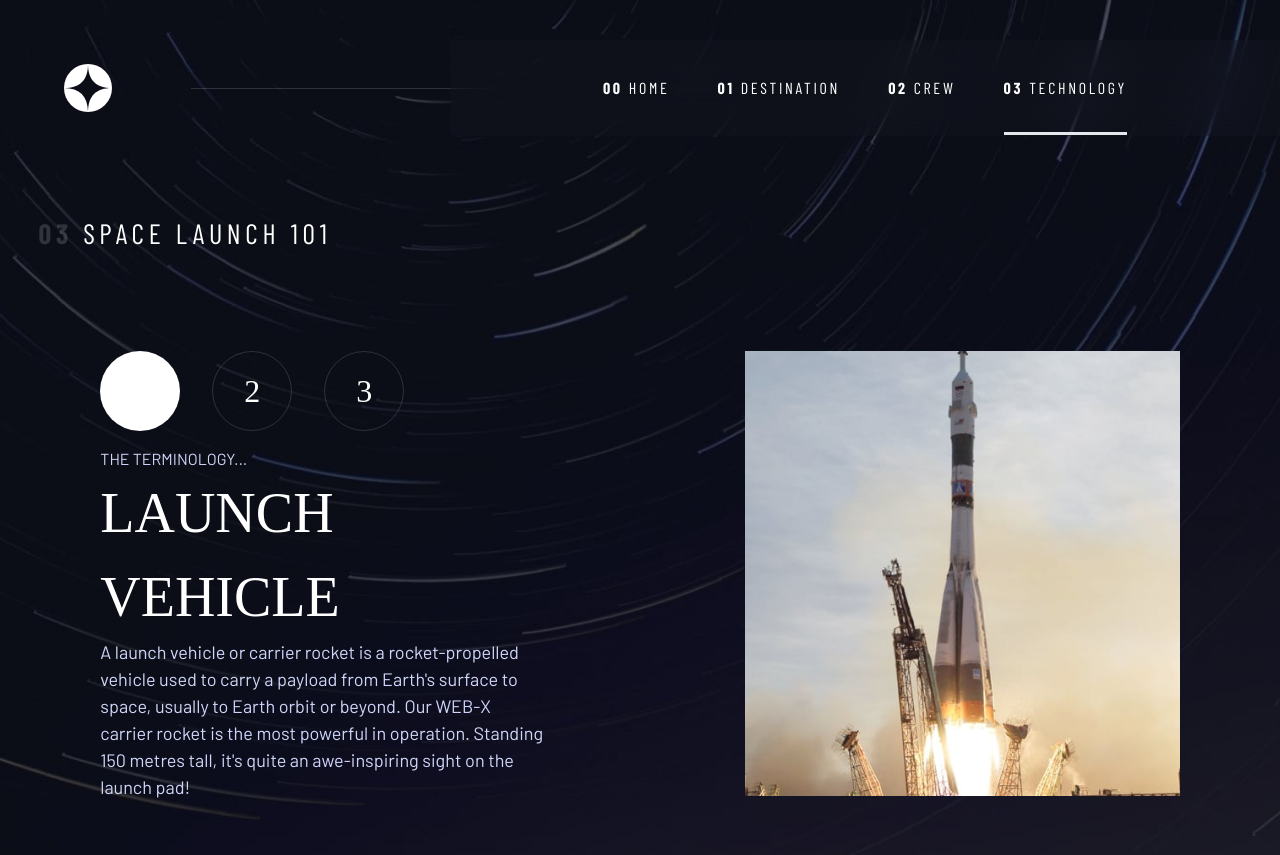
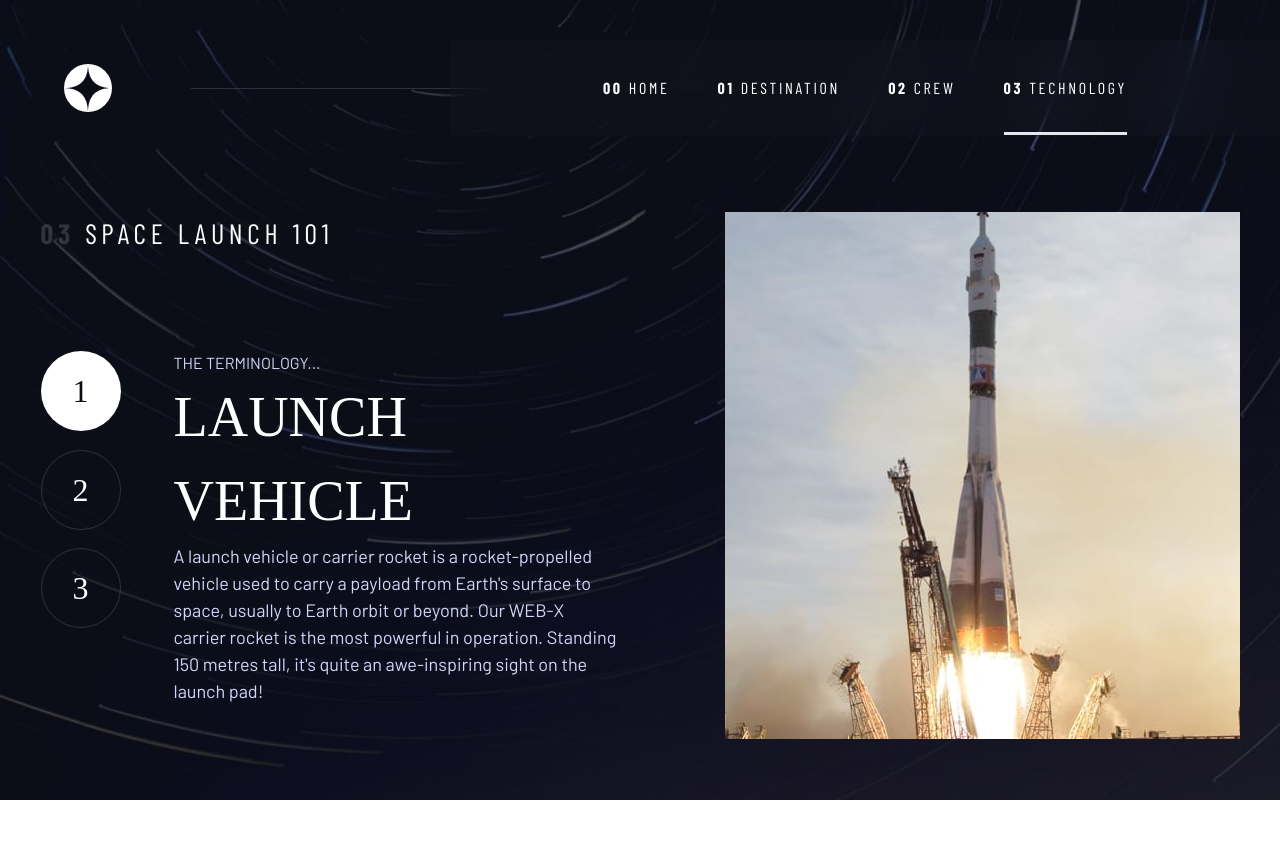
Before and after one commit to isushmoy/space-tourism, a Vue app: page /#/technology in a window 1280 px wide. After the commit the page ends 800 px from the top, so only its background shows below. Built offline with nearby package versions, Linux system fonts and the light colour scheme; a web font is replaced by a local one.

Commit message:
Fixed margins and organized the layouts

```diff
--- a/src/components/NavBar.vue
+++ b/src/components/NavBar.vue
@@ -70,7 +70,7 @@ let toggle = ref(false);
         <div
           class="ms-8 flex flex-col justify-center sm:gap-[2.25rem] md:gap-[3rem] text-white mt-[2.25rem] tracking-[0.169rem] uppercase ff-sans-cond"
         >
-          <router-link active-class="border-b-[0.1875rem] w-max" class="mb-8" to="/"
+          <router-link active-class="border-b-2 w-max" class="mb-8" to="/"
             ><span class="sm:hidden font-bold md:inline-block">00</span>
             Home</router-link
           >
--- a/src/components/Technology.vue
+++ b/src/components/Technology.vue
@@ -10,6 +10,7 @@ const contentName = computed(() => content[index.value].name);
 const contentDescription = computed(() => content[index.value].description);
 
 const images = computed(() => "src" + content[index.value].images.portrait);
+const imagesLandscape = computed(() => "src" + content[index.value].images.landscape);
 const distance = computed(() => content[index.value].distance);
 const travel = computed(() => content[index.value].travel);
 
@@ -19,29 +20,35 @@ const isActive = (key) => index.value === key;
 
 <template>
 <div class="min-h-screen bg-[url('../assets/technology/background-technology-mobile.jpg')] bg-cover bg-bottom sm:bg-[url('../assets/technology/background-technology-tablet.jpg')] md:bg-[url('../assets/technology/background-technology-desktop.jpg')]" alt="background-image-technology">
-    <div class="text-center pt-[5.5rem] sm:pt-[8.5rem] md:pt-[13.25rem] mx-auto md:max-w-[94rem]">
-        <h1 class="ff-sans-cond tracking-[0.169rem] sm:tracking-[0.211rem] md:tracking-[0.295rem] text-white mb-8 sm:mb-[3.75rem] md:mb-[6.0625rem] sm:ps-[2.40625rem] sm:text-[1.25rem] sm:text-left md:text-[1.75rem]"><span class="text-[#ffffff28] font-bold">03</span> SPACE LAUNCH 101</h1>
+    <div class="text-center pt-[5.5rem] sm:pt-[8.5rem] md:pt-[13.25rem] md:flex md:flex-col mx-auto md:max-w-[94rem]">
         <div class="md:flex md:justify-around md:flex-row-reverse">
-            <div>
-                <div class="flex justify-center pb-6 sm:pb-[3.3125rem]">
-                    <img :src="images" class="h-[10.625rem] sm:h-[18.75rem] md:h-[27.8125rem]" alt="technology-img">
+            <div class="mb-[0.75rem]">
+                <h1 class="md:hidden ff-sans-cond sm:ps-[2.375rem] md:ps-0 tracking-[0.169rem] sm:tracking-[0.211rem] md:tracking-[0.295rem] text-white mb-8 sm:mb-[3.75rem] md:mb-[6.0625rem] sm:text-[1.25rem] sm:text-left md:text-[1.75rem]"><span class="text-[#ffffff28] font-bold">03</span> SPACE LAUNCH 101</h1>
+                <div class="flex justify-center pb-6 sm:pb-[3.3125rem] md:pb-0">
+                    <img :src="images" class="hidden md:block md:h-[32.938rem]" alt="technology-img">
+                    <img :src="imagesLandscape" class="md:hidden h-[10.625rem] sm:h-[19.375rem]" alt="technology-img">
                 </div>
             </div>
-            <div class="self-end mx-auto md:mx-0 w-[20.4375rem] sm:w-[35.8125rem] md:w-[27.75rem] md:text-start">
-                <div class="nav w-[9.5rem] sm:w-[13.125rem] md:w-[19rem] mx-auto md:mx-0 flex justify-between">
-                    <div v-for="(item, key) in content" :key="key">
-                        <button @click="index = key" :class="['ff-serif sm:text-[1.5rem] md:text-[2rem] w-[2.5rem] h-[2.5rem] sm:w-[3.75rem] sm:h-[3.75rem] md:w-[5rem] md:h-[5rem] rounded-full text-white border-[#ffffff25] border-[0.063rem] hover:border-white', {'': !isActive(key), 'bg-white text-black': isActive(key)}]">{{ key + 1 }}</button>
-                    </div>
-                </div>
-                <div class="details mt-[1rem]">
-                    <h4 class="text-[0.875rem] sm:text-[1rem] uppercase">The Terminology...</h4>
-                    <div class="description pb-[2rem] sm:pb-[3.063rem] md:pb-[3.375rem]">
-                        <h2 class="text-[1.5rem] sm:text-[2.5rem] md:text-[3.5rem] ff-serif uppercase text-white">{{ contentName }}</h2>
-                        <p class="mx-auto text-[0.938rem] sm:text-[1rem] md:text-[1.125rem]">{{ contentDescription }}</p>
+            <div>
+                <h1 class="hidden md:block ff-sans-cond tracking-[0.169rem] sm:tracking-[0.211rem] md:tracking-[0.295rem] text-white mb-8 sm:mb-[3.75rem] md:mb-[6.0625rem] sm:text-[1.25rem] sm:text-left md:text-[1.75rem]"><span class="text-[#ffffff28] font-bold">03</span> SPACE LAUNCH 101</h1>
+                <div>
+                    <div class="self-end md:self-center md:justify-self-start mx-auto md:flex md:mx-0 w-[20.4375rem] sm:w-[35.8125rem] md:h-[18.938rem] md:w-[37.688rem] md:text-start">
+                        <div class="nav mb-[1.625rem] w-[9.5rem] sm:w-[13.125rem] md:w-[19rem] mx-auto md:mx-0 flex justify-between md:flex-col">
+                            <div v-for="(item, key) in content" :key="key">
+                                <button @click="index = key" :class="['ff-serif sm:text-[1.5rem] md:text-[2rem] w-[2.5rem] h-[2.5rem] sm:w-[3.75rem] sm:h-[3.75rem] md:w-[5rem] md:h-[5rem] rounded-full text-white border-[#ffffff25] border-[0.063rem] hover:border-white', {'': !isActive(key), 'bg-white !text-[#0B0D17]': isActive(key)}]">{{ key + 1 }}</button>
+                            </div>
+                        </div>
+                        <div class="details mt-[1rem] md:mt-0">
+                            <h4 class="text-[0.875rem] sm:text-[1rem] uppercase">The Terminology...</h4>
+                            <div class="description">
+                                <h2 class="md:w-[29.375rem] text-[1.5rem] sm:text-[2.5rem] md:text-[3.5rem] ff-serif uppercase text-white mb-[1rem] md:mb-0">{{ contentName }}</h2>
+                                <p class="md:w-[27.75rem] mx-auto md:mx-0 text-[0.938rem] sm:text-[1rem] md:text-[1.125rem]">{{ contentDescription }}</p>
+                            </div>
+                        </div>
                     </div>
                 </div>
             </div>
-        </div>
+            </div>
     </div>
 </div>
 </template>
--- a/src/components/data.json
+++ b/src/components/data.json
@@ -84,7 +84,7 @@
       "name": "Launch vehicle",
       "images": {
         "portrait": "/assets/technology/image-launch-vehicle-portrait.jpg",
-        "landscape": "./assets/technology/image-launch-vehicle-landscape.jpg"
+        "landscape": "/assets/technology/image-launch-vehicle-landscape.jpg"
       },
       "description": "A launch vehicle or carrier rocket is a rocket-propelled vehicle used to carry a payload from Earth's surface to space, usually to Earth orbit or beyond. Our WEB-X carrier rocket is the most powerful in operation. Standing 150 metres tall, it's quite an awe-inspiring sight on the launch pad!"
     },
@@ -92,7 +92,7 @@
       "name": "Spaceport",
       "images": {
         "portrait": "/assets/technology/image-spaceport-portrait.jpg",
-        "landscape": "./assets/technology/image-spaceport-landscape.jpg"
+        "landscape": "/assets/technology/image-spaceport-landscape.jpg"
       },
       "description": "A spaceport or cosmodrome is a site for launching (or receiving) spacecraft, by analogy to the seaport for ships or airport for aircraft. Based in the famous Cape Canaveral, our spaceport is ideally situated to take advantage of the Earth’s rotation for launch."
     },
@@ -100,7 +100,7 @@
       "name": "Space capsule",
       "images": {
         "portrait": "/assets/technology/image-space-capsule-portrait.jpg",
-        "landscape": "./assets/technology/image-space-capsule-landscape.jpg"
+        "landscape": "/assets/technology/image-space-capsule-landscape.jpg"
       },
       "description": "A space capsule is an often-crewed spacecraft that uses a blunt-body reentry capsule to reenter the Earth's atmosphere without wings. Our capsule is where you'll spend your time during the flight. It includes a space gym, cinema, and plenty of other activities to keep you entertained."
     }
```
Also changed, not shown: src/components/Crew.vue (+21 -18 lines).
